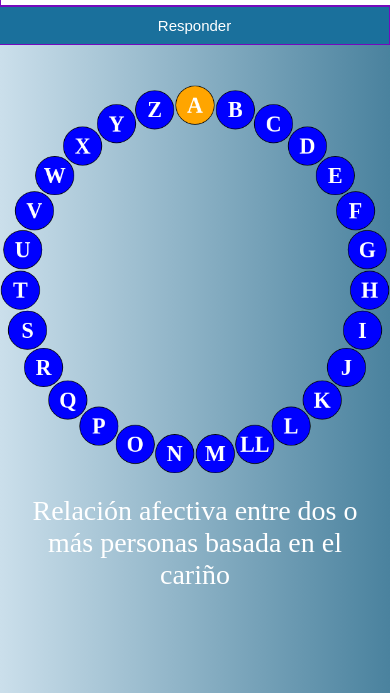
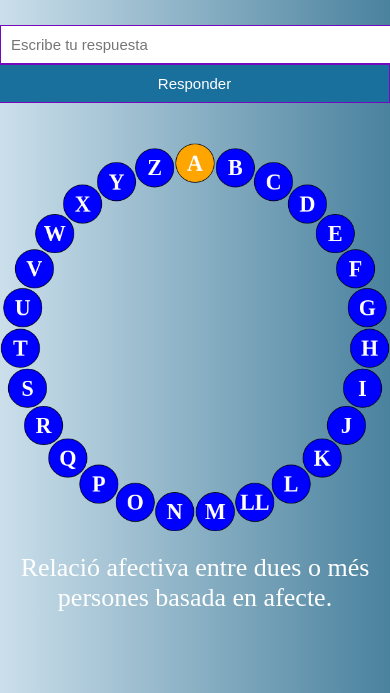
Before and after one commit to mcristinamotoc/Pasapalabra, a plain HTML site: page index.html in a window 390 px wide. Shown: the part 151-844 px from the top of the page. Drawn offline with Linux system fonts and the light colour scheme.

Commit message:
Add questions and fix media query

```diff
--- a/css/style.css
+++ b/css/style.css
@@ -84,7 +84,7 @@ canvas {
 }
 
 .answer {
-  font-size: 25px;
+  font-size: 26px;
 }
 
 .bad {
@@ -97,12 +97,21 @@ canvas {
 
 .question {
   padding-top: 10px;
-  font-size: 28px;
+  font-size: 26px;
   color: white;
 }
 
 /* ==================RESPOSIVE================== */
 
+
+/* Media Query para iPhone y dispositivos móviles similares */
+
+@media screen and (max-width: 375px) {
+  canvas {
+    width: 70%;
+    max-width: 620px;
+  }
+}
 @media screen and (min-width: 430px) {
   .your-answer {
     flex-direction: row;
@@ -137,7 +146,7 @@ canvas {
   }
 
   canvas {
-    width: 100%;
+    width: 40%;
     max-width: 620px;
   }
 
@@ -150,11 +159,11 @@ canvas {
   }
 
   .answer {
-    font-size: 30px;
+    font-size: 34px;
     padding: 15px 0;
   }
 
   .question {
-    font-size: 28px;
+    font-size: 34px;
   }
 }
--- a/index.html
+++ b/index.html
@@ -2,7 +2,7 @@
 <html lang="en">
 <head>
   <meta charset="UTF-8">
-  <meta name="viewport" content="width=device-width, initial-scale=1.0">
+  <meta name="viewport" content="width=device-width, initial-scale=1.0, maximum-scale=1.0, user-scalable=no">
   <meta http-equiv="X-UA-Compatible" content="ie=edge">
   <title>Pasapalabra - Juego de Palabras</title>
   <link rel="stylesheet" href="css/style.css" type="text/css" media="">
@@ -10,7 +10,7 @@
 <body>
 
   <div class="content-all">
-    <h1 class="title">Pasapalabra</h1>
+    <h1 class="title">Pasapalabra Català</h1>
     <!-- INPUT TO ANSWER -->
     <div class="your-answer">
       <input type="text" class="text" placeholder="Escribe tu respuesta">
--- a/js/main.js
+++ b/js/main.js
@@ -17,146 +17,162 @@ const radio = 278;
 const questions = [
   {
     letter: "A",
-    question: "Relación afectiva entre dos o más personas basada en el cariño",
-    answer: "Amistad",
+    question: "Relació afectiva entre dues o més persones basada en afecte.",
+    answer: "Amistat",
   },
   {
     letter: "B",
-    question: "Cualidad de ser bueno, generoso, amable y benevolente",
-    answer: "Bondad",
+    question: "Qualitat de ser bo, generós, amable i afable.",
+    answer: "Bondat",
   },
   {
     letter: "C",
     question:
-      "Creencia en la honestidad, integridad, habilidades y buenas intenciones de otra persona o entidad.",
-    answer: "Confianza",
+      "Creença en l'honestedat, la integritat i les bones intencions d'una altra persona o entitat.",
+    answer: "Confiança",
   },
   {
     letter: "D",
     question:
-      "Compromiso y la entrega total hacia una actividad, tarea o objetivo específico",
-    answer: "Dedicación",
+      "Compromís i lliurament total cap a una activitat, tasca o objectiu específic.",
+    answer: "Dedicació",
   },
   {
     letter: "E",
     question:
-      "Justicia, imparcialidad y tratamiento justo en situaciones diversas.",
+      "Justícia, imparcialitat i tractament just en situacions diverses.",
     answer: "Equitat",
   },
   {
     letter: "F",
     question:
-      "Estado emocional y subjetivo caracterizado por sentimientos de alegría, satisfacción, bienestar y contento.",
+      "Estat emocional i subjectiu caracteritzat per sentiments de joia, satisfacció, benestar i contentament.",
     answer: "Felicitat",
   },
   {
     letter: "G",
     question:
-      "Disposición a dar, compartir o ayudar a los demás de manera desinteresada",
+      "Disposició a donar, compartir o ajudar els altres de manera desinteressada.",
     answer: "Generositat",
   },
   {
     letter: "H",
     question:
-      "Concepto que abarca la integridad, la honestidad y la rectitud en el comportamiento personal",
+      "Concepte que abraça la integritat, l'honestedat i la rectitud en el comportament personal.",
     answer: "Honor",
   },
   {
     letter: "I",
     question:
-      "Principio fundamental de tratar a todas las personas de manera justa y equitativa",
+      "Principi fonamental de tractar totes les persones de manera justa i equitativa.",
     answer: "Igualtat",
   },
   {
     letter: "J",
     question:
-      "Principio ético y moral que se refiere a la equidad, imparcialidad y trato justo en el ámbito social, legal y moral.",
+      "Principi ètic i moral que es refereix a l'equitat, imparcialitat i tracte just a l'àmbit social, legal i moral.",
     answer: "Justícia",
   },
   {
     letter: "K",
-    question: "",
-    answer: "K",
+    //question: "Forma comuna o estàndard d'un idioma, com el grec.",
+    question:"Forma comuna o estàndard d'un idioma, utilitzada per a la comunicació entre parlants de diferents dialectes o variants.",
+    answer: "Koinè",
   },
   {
     letter: "L",
-    question: "",
-    answer: "L",
+    //question: "El compliment d'honor i gratitud.",
+    question:
+      "Qualitat de ser fidel i confiable cap a altres persones o causes.",
+    answer: "Lealtat",
   },
   {
     letter: "LL",
-    question: "",
-    answer: "LL",
+    question:
+      "Paraula que conté la LL, el significat de la qual és: modals cortesos, mostra respecte i actua amb noblesa i honor.",
+    answer: "Cavallerós",
   },
   {
     letter: "M",
-    question: "",
-    answer: "M",
+    question:
+      "És un valor que destaca la importància de no vanagloriar-se i reconèixer les pròpies limitacions.",
+    answer: "Modèstia",
   },
   {
     letter: "N",
-    question: "",
-    answer: "N",
+    //question: "Persona de caràcter honrat i generós.",
+    question:
+      "Qualitat de ser honorable, generós i tenir una conducta digna i respectuosa envers els altres.",
+    answer: "Noblesa",
   },
   {
     letter: "O",
-    question: "",
-    answer: "O",
+    question:
+      "Perspectiva positiva i esperançada del futur, de si mateix i del món que l'envolta.",
+    answer: "Optimisme",
   },
   {
     letter: "P",
-    question: "",
-    answer: "P",
+    question:
+      "La capacitat de persistir i continuar esforçant-se cap a una meta.",
+    answer: "Perseverança",
   },
   {
     letter: "Q",
-    question: "",
-    answer: "Q",
+    question:
+      "Grau d'excel·lència, característiques distintives o propietats que tenen alguna cosa.",
+    answer: "Qualitat",
   },
   {
     letter: "R",
-    question: "",
-    answer: "R",
+    //question: "Raó, relació o proporció d'una cosa a una altra cosa",
+    question:
+      "L'actitud de considerar amb estima i reconèixer els drets i opinions dels altres, demostrant cortesia, tolerància i educació.",
+    answer: "Respecte",
   },
   {
     letter: "S",
-    question: "",
-    answer: "S",
+    question:
+      "Col·laboració i suport mutu entre individus o grups especialment en situacions difícils o de necessitat.",
+    answer: "Solidaritat",
   },
   {
     letter: "T",
-    question: "",
-    answer: "T",
+    question:
+      "Respecte a les idees, creences o pràctiques dels altres quan són diferents o contràries a les pròpies.",
+    answer: "Tolerància",
   },
   {
     letter: "U",
-    question: "",
-    answer: "U",
+    //question: "Acció i efecte d'unir o unir-se",
+    question:
+      "L'acció d'estar junts o connectats, mostrant col·laboració i força conjunta.",
+    answer: "Unió",
   },
   {
     letter: "V",
-    question: "",
-    answer: "V",
+    question: "Fet o gesta heroica executada amb valor.",
+    answer: "Valentia",
   },
   {
     letter: "W",
-    question: "",
-    answer: "W",
+    question: "Tecnologia de comunicació sense fils que permet la connexió a Internet.",
+    answer: "WiFi",
   },
   {
     letter: "X",
-    question: "",
-    answer: "X",
+    question: "Paraula que conté la X: estat d'ànim intens o elevat",
+    answer: "Exaltació",
   },
   {
     letter: "Y",
-    question: "",
-    answer: "Y",
+    question: "Paraula que conté la Y: expressió d'afecte, tendresa i estima envers altres persones o coses.",
+    answer: "Carinyo",
   },
   {
     letter: "Z",
-    question: "",
-    answer: "Z",
+    question: "L'entusiasme i la dedicació intensa per aconseguir un objectiu o per defensar una causa amb fervor.",
+    answer: "Zel",
   },
 ];
 
@@ -321,11 +337,10 @@ function DrawScore() {
   drawText(wrongs, incorrectosX + maxWidth, baselineY + 30, "red");
 
   // Hide the last answer and question
-    answer.innerHTML = '';
-    questionDisplay.innerHTML = '';
+  answer.innerHTML = "";
+  questionDisplay.innerHTML = "";
   currentLetterIndex = -1; // Reset currentLetterIndex
 }
-
 
 // Function to handle answer submission events
 function handleAnswerSubmission() {
```
Lines whose indentation alone changed are shown as unchanged.
